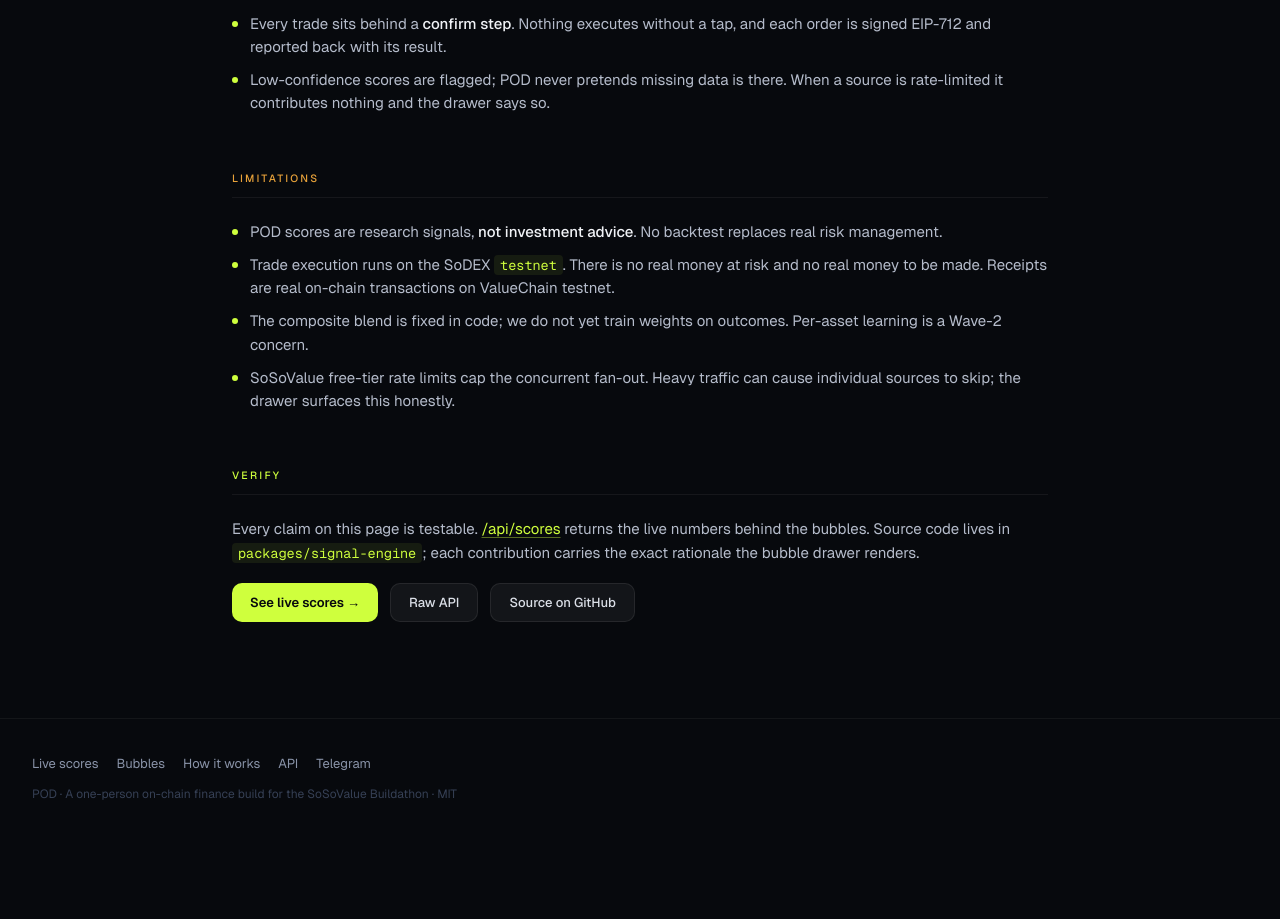
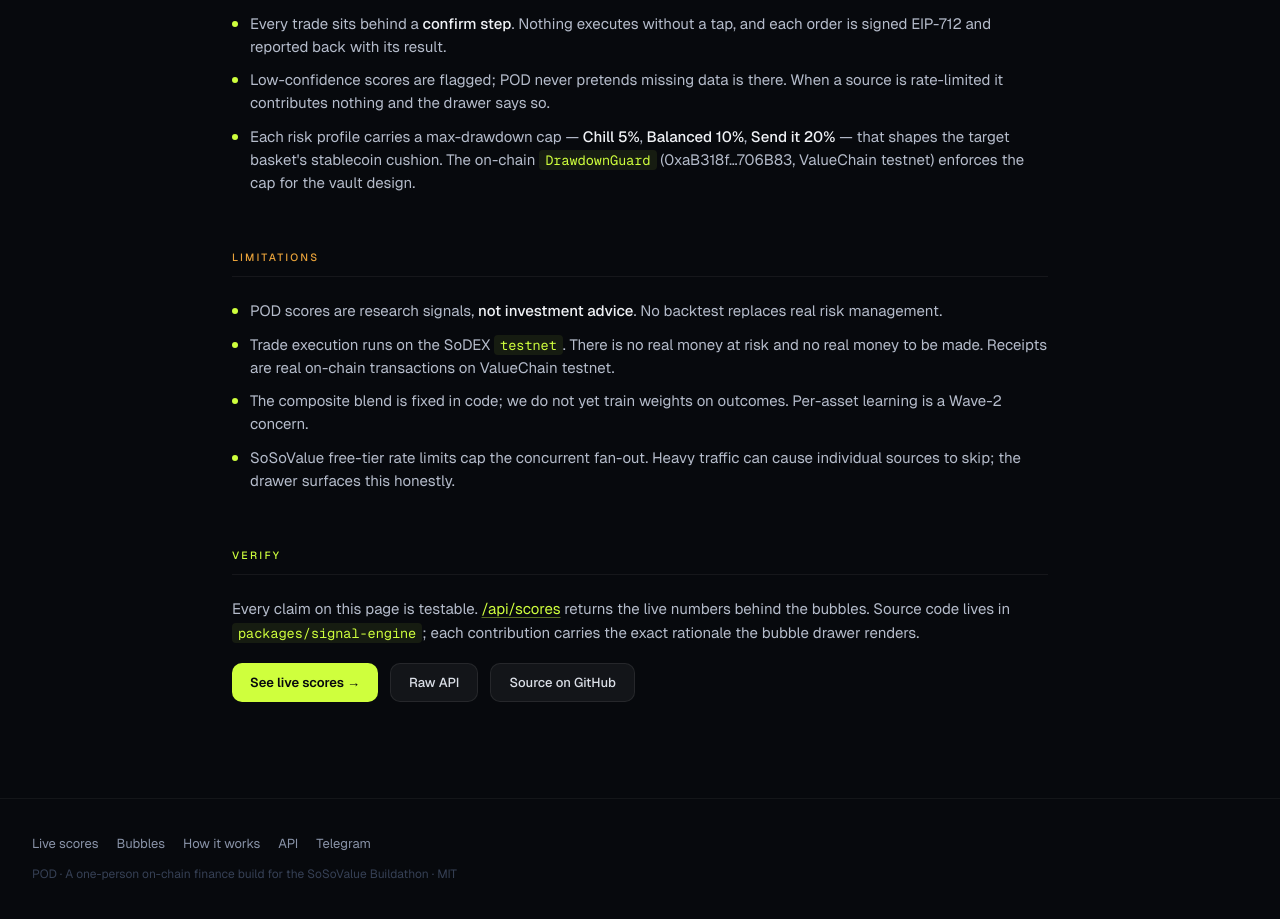
Before and after one commit to Pratiikpy/pod, a Next.js app in the folder apps/pod-web/: page /how-it-works in a window 1280 px wide. Shown: the part 2128-3047 px from the top of the page. Before the commit the page ends 2978 px from the top, so only its background shows below. Built offline with nearby package versions, Linux system fonts and the light colour scheme.

Commit message:
feat(web): drawdown caps in the safety section, SSI basket deep links
- how-it-works now states the per-profile max-drawdown caps and points at
  the deployed on-chain DrawdownGuard (F28)
- tradable SSI baskets link through to Telegram to replicate on SoDEX (F50)

```diff
--- a/apps/pod-web/src/app/how-it-works/page.tsx
+++ b/apps/pod-web/src/app/how-it-works/page.tsx
@@ -233,6 +233,13 @@ podScore   = round(100 / (1 + e^(-compositeZ)))`}
             <Bullet>
               Low-confidence scores are flagged; POD never pretends missing data is there. When a
               source is rate-limited it contributes nothing and the drawer says so.
+            </Bullet>
+            <Bullet>
+              Each risk profile carries a max-drawdown cap — <Highlight>Chill 5%</Highlight>,{' '}
+              <Highlight>Balanced 10%</Highlight>, <Highlight>Send it 20%</Highlight> — that shapes the
+              target basket&apos;s stablecoin cushion. The on-chain{' '}
+              <Mono>DrawdownGuard</Mono> (0xaB318f…706B83, ValueChain testnet) enforces the cap for the
+              vault design.
             </Bullet>
           </ul>
         </Section>
```
Also changed, not shown: apps/pod-web/src/app/ssi/page.tsx (+7 -1 lines).
